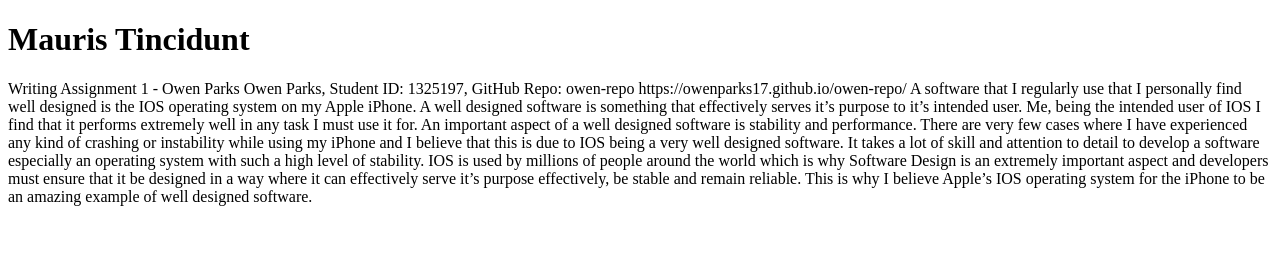
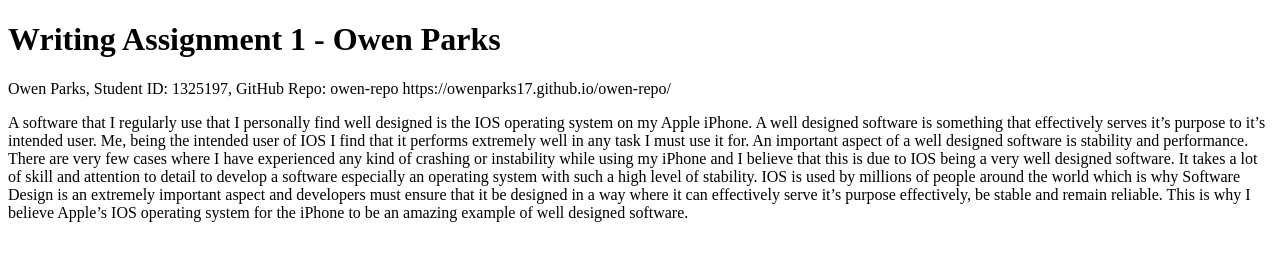
Before and after one commit to OwenParks17/owen-repo, a plain HTML site: page index.html in a window 1280 px wide. Drawn offline with Linux system fonts and the light colour scheme.

Commit message:
Update index.html

```diff
--- a/index.html
+++ b/index.html
@@ -7,14 +7,15 @@
 </head>
 
 <body>
-  <h1>Mauris Tincidunt</h1>
+  <h1>Writing Assignment 1 - Owen Parks</h1>
   <p>
-                    Writing Assignment 1 - Owen Parks
-
 
   Owen Parks, Student ID: 1325197, GitHub Repo: owen-repo
   https://owenparks17.github.io/owen-repo/
 
+  </p>
+
+  <p>
 
     A software that I regularly use that I personally find well designed is the IOS
 operating system on my Apple iPhone. A well designed software is something that
@@ -29,7 +30,9 @@ millions of people around the world which is why Software Design is an extremely
 important aspect and developers must ensure that it be designed in a way where it
 can effectively serve it’s purpose effectively, be stable and remain reliable. This is
 why I believe Apple’s IOS operating system for the iPhone to be an amazing
-example of well designed software.</p>
+example of well designed software.
+
+  </p>
 </body>
 
 </html>
```
